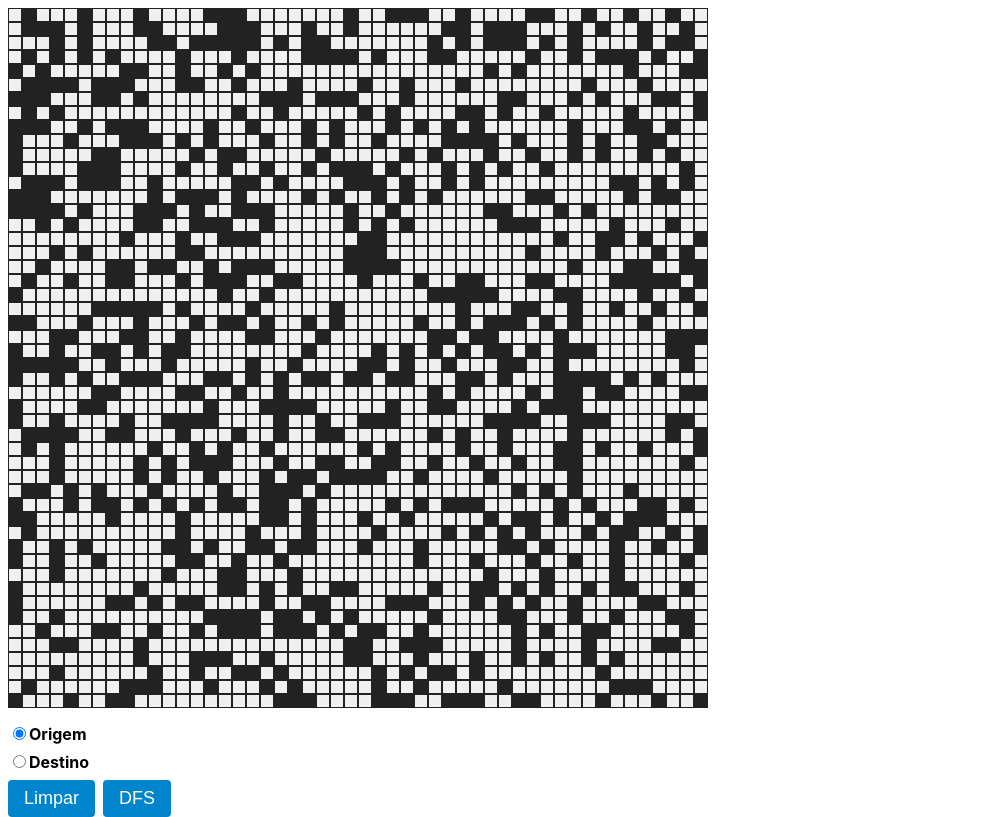
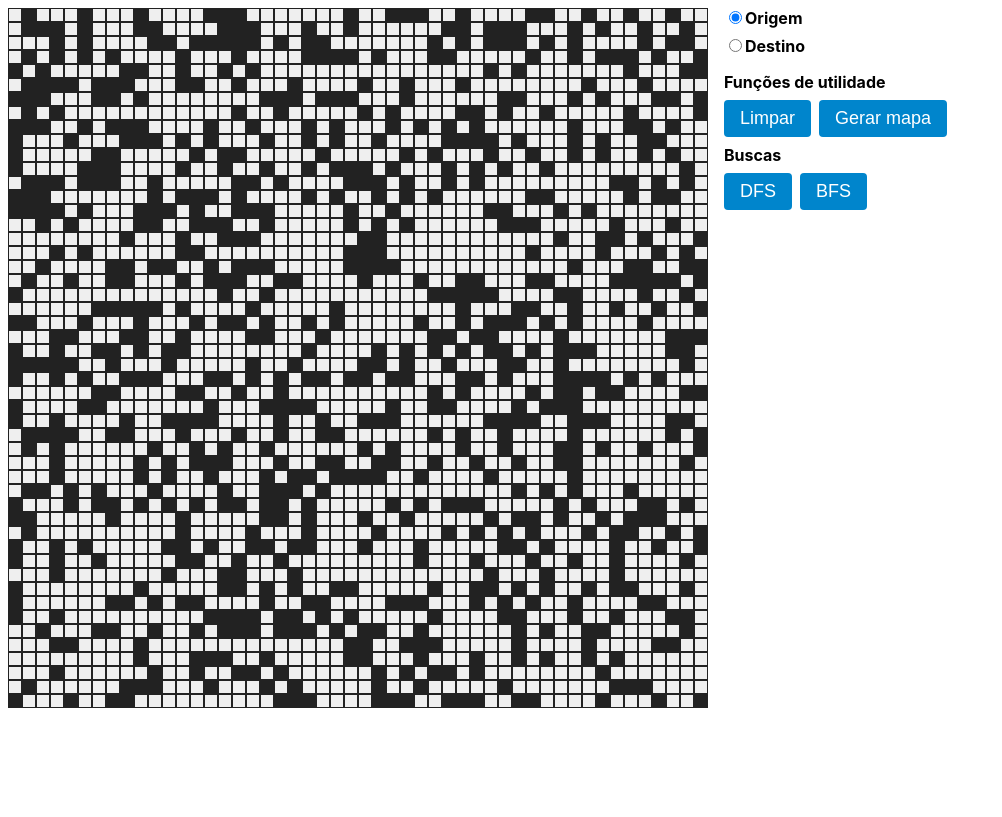
Before and after one commit to danilovilhena/buscas-grafos, a React (Create React App) app: page / in a window 1280 px wide. Shown: the whole page, without its empty margins (0-1002 px from the left). Built offline with nearby package versions, Linux system fonts and the light colour scheme; the HTML template or start-up script is replaced by a standard one.

Commit message:
Adding BFS function and result

```diff
--- a/src/App.css
+++ b/src/App.css
@@ -12,9 +12,26 @@ body{
     border-radius: .25rem;
     transition: all 0.25s ease-in-out;
     cursor: pointer;
-    margin-right: .5rem;
 }
 
 .btn:hover{
     background-color: hsl(201, 100%, 30%);
 }
+
+.btn:not(:last-child){
+    margin-right: .5rem;
+}
+
+.row{
+    display: flex;
+    flex-direction: row;
+}
+
+.col{
+    display: flex;
+    flex-direction: column;
+}
+
+p, b{
+    margin: .5rem 0;
+}
--- a/src/App.js
+++ b/src/App.js
@@ -1,12 +1,16 @@
 import { generateMatrix, generateGraph } from "./helpers/graph"
-import { dfs } from "./helpers/searches"
+import { dfs, bfs } from "./helpers/searches"
 import Grid from './components/Grid';
 import Radios from './components/Radios';
 import './App.css';
+import { useState } from "react";
 
 const App = () => {
-  let matrix = generateMatrix()
-  let [nodes, adjList] = generateGraph(matrix)
+  const [matrix, setMatrix] = useState(generateMatrix())
+  const [result, setResult] = useState(false)
+  const [nodes, adjList] = generateGraph(matrix)
+
+  const generateMap = () => {setMatrix(generateMatrix())}
 
   const clear = () => {
     document.querySelectorAll(".grid-item").forEach(el => {
@@ -15,22 +19,62 @@ const App = () => {
       el.classList.remove("caminho")
       document.querySelector(`#origem-text`).innerText = ''
       document.querySelector(`#destino-text`).innerText = ''
+      setResult(false)
     })
   }
 
-  const executeDfs = () => {
+  const getPoints = () => {
     let origem = document.querySelector(".grid-item.origem")
     let destino = document.querySelector(".grid-item.destino")
-    if(origem && destino) dfs(adjList, origem.id, destino.id)
+    document.querySelectorAll(".grid-item").forEach(el => {el.classList.remove("caminho")})
+
+    return [origem, destino]
+  }
+
+  const executeDfs = () => {
+    let [origem, destino] = getPoints()
+
+    if(origem && destino) {
+      dfs(adjList, origem.id, destino.id).then(val => {setResult(val)})
+    }
+  }
+
+  const executeBfs = () => {
+    let [origem, destino] = getPoints()
+
+    if(origem && destino) {
+      bfs(adjList, origem.id, destino.id).then(val => {setResult(val)})
+    }
   }
 
   return (<>
-    <Grid matrix={matrix}/>
-    <Radios />
-    <div>
-      <button className="btn" onClick={() => {clear()}}>Limpar</button>
-      <button className="btn" onClick={() => {executeDfs()}}>DFS</button>
+    <div className="row">
+      <Grid matrix={matrix}/>
+      <div className="col">
+        <Radios />
+
+        <b>Funções de utilidade</b>
+        <div className="row">
+          <button className="btn" onClick={() => {clear()}}>Limpar</button>
+          <button className="btn" onClick={() => {generateMap()}}>Gerar mapa</button>
+        </div>
+
+        <b>Buscas</b>
+        <div className="row">
+          <button className="btn" onClick={() => {executeDfs()}}>DFS</button>
+          <button className="btn" onClick={() => {executeBfs()}}>BFS</button>
+        </div>
+
+        {result && <>
+        <b>Resultado:</b>
+        <span>Número de nós visitados: <b>{result[1]}</b></span>
+        <span>Tempo de execução: <b>{result[0].toFixed(2)} ms</b></span>
+        </>}
+      </div>
     </div>
+
+    {/* Levou: 1.2s */}
+    {/* Nós visitados: 90 */}
   </>);
 }
 
--- a/src/components/Grid.css
+++ b/src/components/Grid.css
@@ -4,6 +4,7 @@
     width: fit-content;
     margin-bottom: 1rem;
     margin-top: .5rem;
+    margin-right: 1rem;
 }
 
 .grid-item {
--- a/src/components/Radios.js
+++ b/src/components/Radios.js
@@ -3,6 +3,7 @@ import "./Radios.css"
 const Radios = (props) => {
     return (
     <section>
+        <p></p>
         <div className="radio">
             <input type="radio" id="origem" name="ponto" value="origem" defaultChecked/>
             <label htmlFor="origem">Origem</label>
--- a/src/helpers/searches.js
+++ b/src/helpers/searches.js
@@ -1,8 +1,10 @@
-const {Stack} = require('./structures');
+const { Stack, Queue } = require('./structures');
 
-const delay = ms => new Promise(res => setTimeout(res, ms));
+const delay = () => new Promise(res => setTimeout(res, 10));
+const noOfVisited = (visited) => Object.values(visited).filter(el => el == true).length
 
 const dfs = async (adjList, start, end) => {
+    let startTime = performance.now()
     let visited = {}
     let stack = new Stack()
 
@@ -14,16 +16,42 @@ const dfs = async (adjList, start, end) => {
         if (visited[node] === false) {
             visited[node] = true;
             document.getElementById(node).classList.add('caminho')
-            await delay(10);
+            await delay();
 
             for (let j = 0; j < adjList[node].length; j++) {
+                if(adjList[node][j] === end) return [performance.now() - startTime, noOfVisited(visited)];
                 stack.push(adjList[node][j])
-                if(adjList[node][j] === end) return;
+            }
+        }
+    }
+}
+
+const bfs = async (adjList, start, end) => {
+    let startTime = performance.now()
+    let visited = {}
+    let queue = new Queue()
+
+    for(let node in adjList) { visited[node] = false }
+    queue.enqueue(start)
+    visited[start] = true
+
+    while(!queue.isEmpty()){
+        let node = queue.dequeue();
+        for (let j = 0; j < adjList[node].length; j++) {
+            if(adjList[node][j] === end) return [performance.now() - startTime, noOfVisited(visited)];
+
+            if (visited[adjList[node][j]] === false) {
+                visited[adjList[node][j]] = true;
+                document.getElementById(adjList[node][j]).classList.add('caminho')
+                await delay();
+
+                queue.enqueue(adjList[node][j]);
             }
         }
     }
 }
 
 module.exports = {
-    dfs
+    dfs,
+    bfs
 };
```
